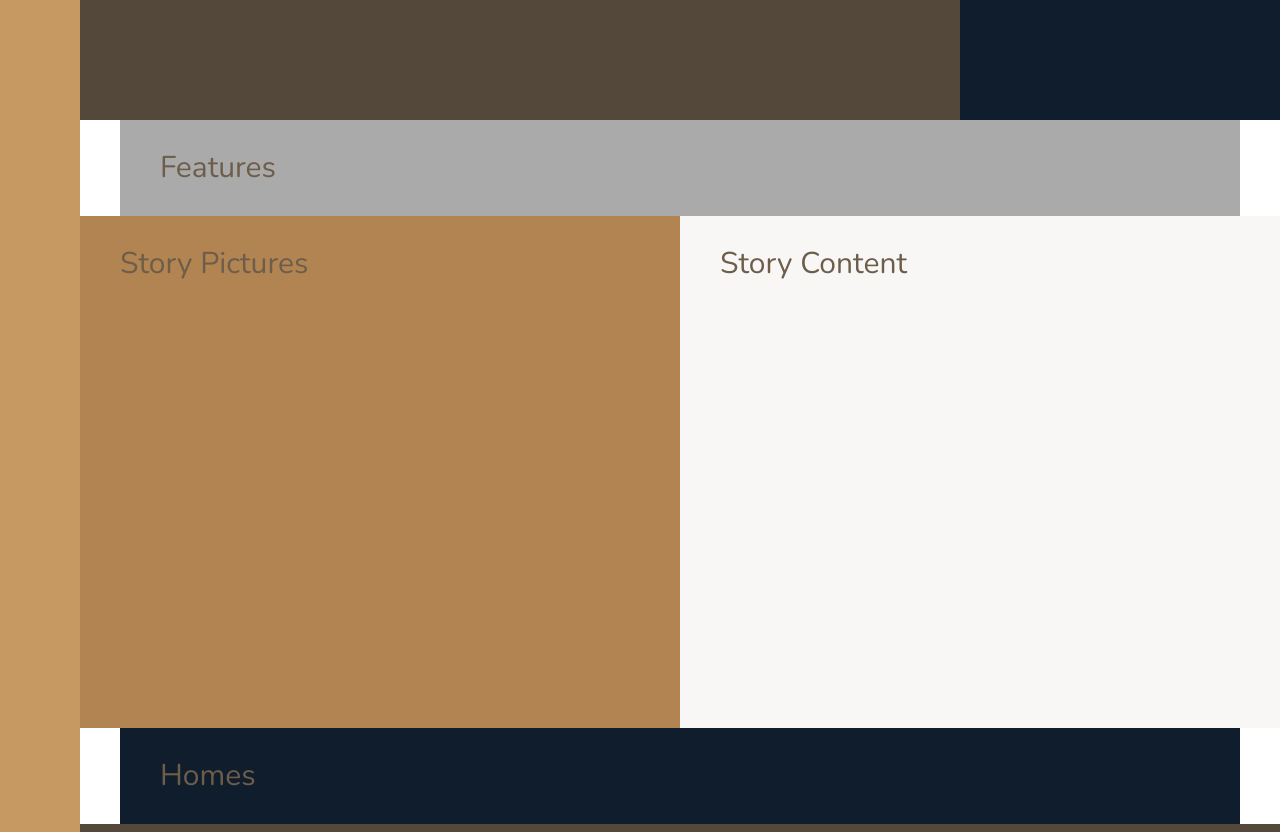
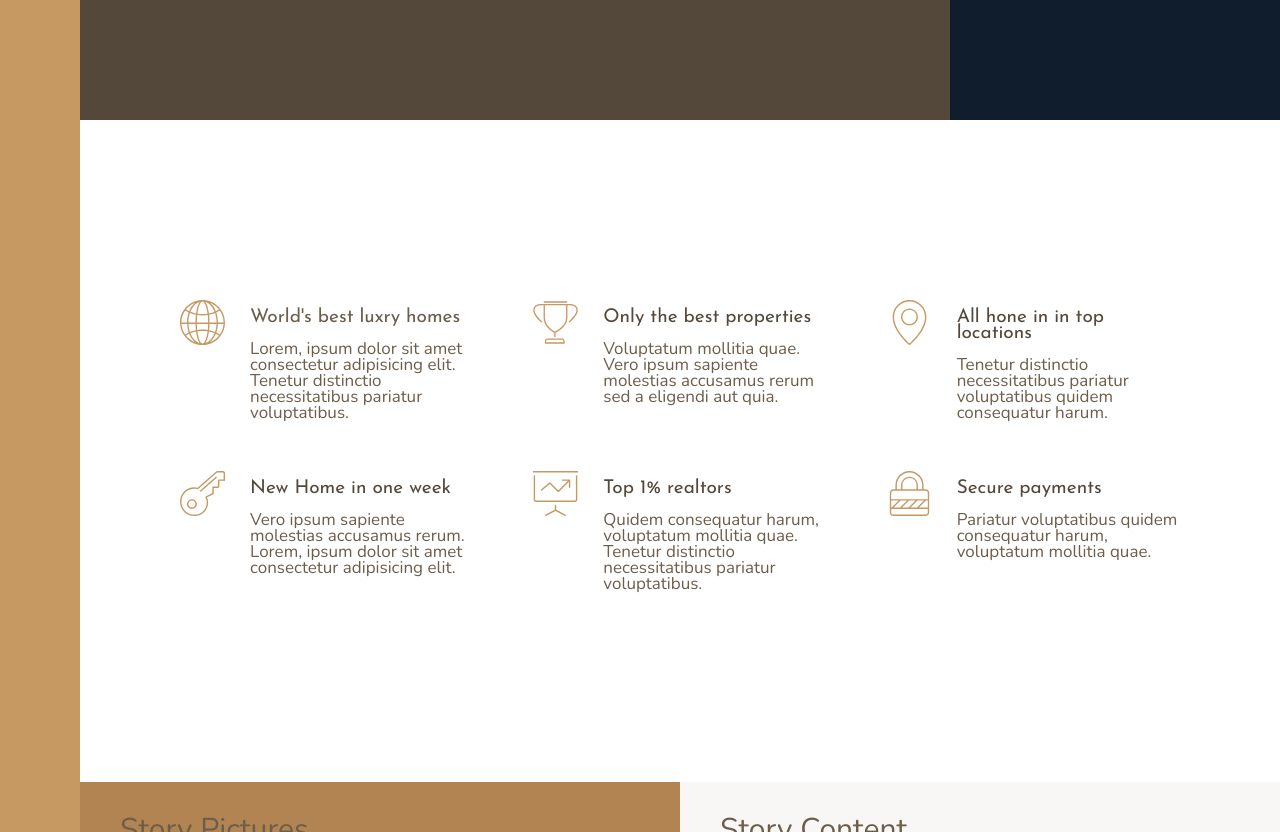
Before and after one commit to aromaton41/Nexter, a website: page index.html in a window 1280 px wide. Shown: the part 520-1352 px from the top of the page. Drawn offline with nearby package versions, Linux system fonts and the light colour scheme.

Commit message:
building the features section

```diff
--- a/index.html
+++ b/index.html
@@ -21,7 +21,75 @@
 
     <div class="realtors">Top 3 realtors</div>
 
-    <section class="features">Features</section>
+    <section class="features">
+      <div class="feature">
+        <svg class="feature__icon">
+          <use xlink:href="/img/sprite.svg#icon-global"></use>
+        </svg>
+        <h4 class="heading-4">World's best luxry homes</h4>
+        <p class="feature__text">
+          Lorem, ipsum dolor sit amet consectetur adipisicing elit. Tenetur
+          distinctio necessitatibus pariatur voluptatibus.
+        </p>
+      </div>
+
+      <div class="feature">
+        <svg class="feature__icon">
+          <use xlink:href="/img/sprite.svg#icon-trophy"></use>
+        </svg>
+        <h4 class="heading-4 heading-4--dark">Only the best properties</h4>
+        <p class="feature__text">
+          Voluptatum mollitia quae. Vero ipsum sapiente molestias accusamus
+          rerum sed a eligendi aut quia.
+        </p>
+      </div>
+
+      <div class="feature">
+        <svg class="feature__icon">
+          <use xlink:href="/img/sprite.svg#icon-map-pin"></use>
+        </svg>
+        <h4 class="heading-4 heading-4--dark">All hone in in top locations</h4>
+        <p class="feature__text">
+          Tenetur distinctio necessitatibus pariatur voluptatibus quidem
+          consequatur harum.
+        </p>
+      </div>
+
+      <div class="feature">
+        <svg class="feature__icon">
+          <use xlink:href="/img/sprite.svg#icon-key"></use>
+        </svg>
+        <h4 class="heading-4 heading-4--dark" heading-4--dark>
+          New Home in one week
+        </h4>
+        <p class="feature__text">
+          Vero ipsum sapiente molestias accusamus rerum. Lorem, ipsum dolor sit
+          amet consectetur adipisicing elit.
+        </p>
+      </div>
+
+      <div class="feature">
+        <svg class="feature__icon">
+          <use xlink:href="/img/sprite.svg#icon-presentation"></use>
+        </svg>
+        <h4 class="heading-4 heading-4--dark">Top 1% realtors</h4>
+        <p class="feature__text">
+          Quidem consequatur harum, voluptatum mollitia quae. Tenetur distinctio
+          necessitatibus pariatur voluptatibus.
+        </p>
+      </div>
+
+      <div class="feature">
+        <svg class="feature__icon">
+          <use xlink:href="/img/sprite.svg#icon-lock"></use>
+        </svg>
+        <h4 class="heading-4 heading-4--dark">Secure payments</h4>
+        <p class="feature__text">
+          Pariatur voluptatibus quidem consequatur harum, voluptatum mollitia
+          quae.
+        </p>
+      </div>
+    </section>
 
     <div class="story__pictures">Story Pictures</div>
 
--- a/sass/_base.scss
+++ b/sass/_base.scss
@@ -38,11 +38,10 @@ body {
   display: grid;
   grid-template-rows: 80vh min-content 40vw repeat(3, min-content);
   grid-template-columns:
-    [sidebar-start] 8rem [sidebar-end full-start] 1fr [center-start] repeat(
-      8,
-      [col-start] minmax(min-content, 14rem) [col-end]
-    )
-    [center-end] 1fr [full-end];
+    [sidebar-start] 8rem [sidebar-end full-start] minmax(6rem, 1fr)
+    [center-start] repeat(8, [col-start] minmax(min-content, 14rem) [col-end])
+    [center-end] minmax(6rem, 1fr)
+    [full-end];
 
   & > * {
     padding: 40px;
--- a/sass/_features.scss
+++ b/sass/_features.scss
@@ -1,4 +1,29 @@
 .features {
-  background-color: $color-grey-light-2;
   grid-column: center-start / center-end;
+
+  margin: 15rem 0;
+
+  display: grid;
+  grid-template-columns: repeat(3, 1fr);
+  //   grid-template-columns: repeat(autu-fit, minmax(25rem, 1fr));
+  grid-gap: 6rem;
+  align-items: start;
 }
+
+.feature {
+  display: grid;
+  grid-template-columns: min-content 1fr;
+  grid-row-gap: 1.5rem;
+  grid-column-gap: 2.5rem;
+
+  &__icon {
+    fill: $color-primary;
+    width: 4.5rem;
+    height: 4.5rem;
+    grid-row: 1 / span 2;
+    transform: translateY(-1rem);
+  }
+  &__text {
+    font-size: 1.7rem;
+  }
+}
--- a/sass/_typography.scss
+++ b/sass/_typography.scss
@@ -0,0 +1,28 @@
+%heading {
+  font-family: $font-display;
+  font-weight: 400;
+}
+
+.heading-1 {
+  @extend %heading;
+}
+
+.heading-2 {
+  @extend %heading;
+}
+
+.heading-3 {
+  @extend %heading;
+}
+
+.heading-4 {
+  @extend %heading;
+  font-size: 1.9rem;
+
+  &--light {
+    color: $color-grey-light-1;
+  }
+  &--dark {
+    color: $color-grey-dark-1;
+  }
+}
```
Also changed, not shown: css/style.css, 1 other file.
